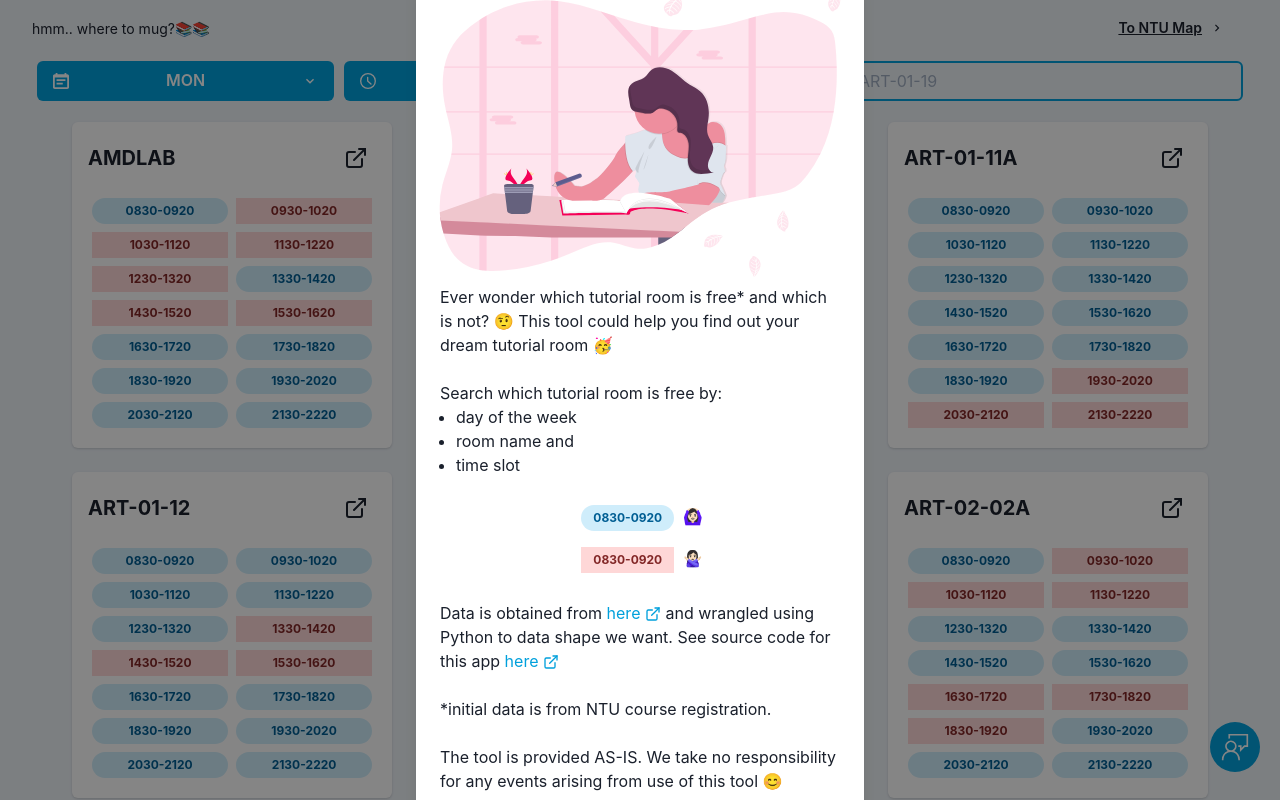
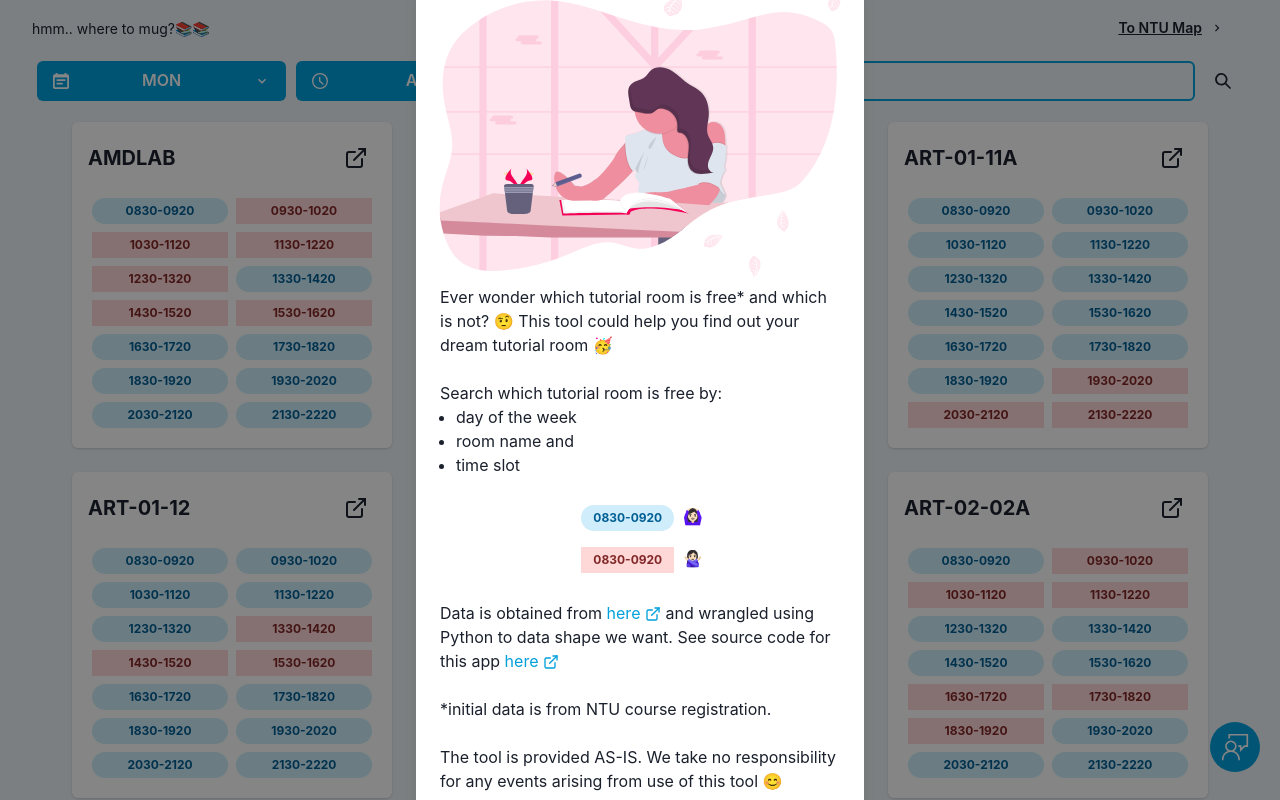
Before and after one commit to OkkarMin/where-to-mug, a Next.js app: page / in a window 1280 px wide. Shown: the top 800 px of the page. Built offline with nearby package versions, Linux system fonts and the light colour scheme.

Commit message:
feat: :sparkles: Add search button and remove searc text debouncer

```diff
--- a/src/components/FilterOptions.tsx
+++ b/src/components/FilterOptions.tsx
@@ -1,8 +1,15 @@
-import React, { FC, ChangeEventHandler, MouseEventHandler } from "react";
+import React, {
+  FC,
+  ChangeEventHandler,
+  KeyboardEventHandler,
+  MouseEventHandler,
+} from "react";
 
 import {
   Button,
   Flex,
+  HStack,
+  IconButton,
   Input,
   Menu,
   MenuButton,
@@ -10,7 +17,12 @@ import {
   MenuItem,
   MenuList,
 } from "@chakra-ui/react";
-import { CalendarIcon, ChevronDownIcon, TimeIcon } from "@chakra-ui/icons";
+import {
+  CalendarIcon,
+  ChevronDownIcon,
+  SearchIcon,
+  TimeIcon,
+} from "@chakra-ui/icons";
 
 const timeSlots = [
   "ALL",
@@ -33,18 +45,24 @@ const timeSlots = [
 const dayList = ["MON", "TUE", "WED", "THU", "FRI"];
 
 export const FilterOptions: FC<{
-  handleSearchTextChange: ChangeEventHandler;
   timeSlot: string;
   handleTimeSlotChange: MouseEventHandler;
   currentDay: string;
   handleDayChange: MouseEventHandler;
+  searchText: string;
+  handleSearchTextChange: ChangeEventHandler;
+  handleSearchTextButton: MouseEventHandler;
+  handleSearchTextEnterKey: KeyboardEventHandler;
 }> = React.memo(
   ({
-    handleSearchTextChange,
     timeSlot,
     handleTimeSlotChange,
     currentDay,
     handleDayChange,
+    searchText,
+    handleSearchTextChange,
+    handleSearchTextButton,
+    handleSearchTextEnterKey,
   }) => {
     return (
       <Flex direction={["column", "row"]} mt="2" px={["4", "8"]} align="center">
@@ -102,16 +120,26 @@ export const FilterOptions: FC<{
             </MenuGroup>
           </MenuList>
         </Menu>
-
+        <HStack width={["full", "auto"]} margin="5px">
           <Input
             borderColor="linkedinBlue"
             colorScheme="linkedin"
             onChange={handleSearchTextChange}
+            onKeyUp={handleSearchTextEnterKey}
             placeholder="Room name... AMDLAB | ART-01-19"
+            value={searchText}
             variant="filled"
             width={["full", "50vw"]}
-          margin="5px"
           />
+          <IconButton
+            aria-label="Search button"
+            onClick={handleSearchTextButton}
+            rounded="md"
+            size="md"
+          >
+            <SearchIcon />
+          </IconButton>
+        </HStack>
       </Flex>
     );
   }
--- a/src/components/Main.tsx
+++ b/src/components/Main.tsx
@@ -28,11 +28,8 @@ export const Main: FC<{}> = () => {
   const [currentDay, setCurrentDay] = useState<string>(
     isWeekDay(numberDay) ? numberDayToStringDay[numberDay] : "MON"
   );
+  const [confirmSearchText, setConfirmSearchText] = useState<string>("");
 
-  const handleSearchTextDebounce = useCallback(
-    debounce((e) => setSearchText(e.target.value), 700),
-    []
-  );
   const handleTimeSlotSelectDebounce = useCallback(
     debounce((e) => setTimeSlot(e.target.value), 125),
     []
@@ -42,10 +39,6 @@ export const Main: FC<{}> = () => {
     []
   );
 
-  const handleSearchTextChange = useCallback(
-    (e: ChangeEvent<any>) => handleSearchTextDebounce(e),
-    []
-  );
   const handleTimeSlotChange = useCallback(
     (e: ChangeEvent<any>) => handleTimeSlotSelectDebounce(e),
     []
@@ -54,6 +47,14 @@ export const Main: FC<{}> = () => {
     (e: ChangeEvent<any>) => handleCurrentDaySelectDebounce(e),
     []
   );
+  const handleSearchTextChange = (e: ChangeEvent<any>) =>
+    setSearchText(e.target.value);
+  const handleSearchTextButton = () => setConfirmSearchText(searchText);
+  const handleSearchTextEnterKey = (e) => {
+    if (e.key === "Enter") {
+      setConfirmSearchText(searchText);
+    }
+  };
 
   return (
     <Flex direction="column" w="full" h="auto" minH="100vh" bg="gray.100">
@@ -78,14 +79,17 @@ export const Main: FC<{}> = () => {
         </Link>
       </Flex>
       <FilterOptions
-        handleSearchTextChange={handleSearchTextChange}
         timeSlot={timeSlot}
         handleTimeSlotChange={handleTimeSlotChange}
         currentDay={currentDay}
         handleDayChange={handleDayChange}
+        searchText={searchText}
+        handleSearchTextChange={handleSearchTextChange}
+        handleSearchTextButton={handleSearchTextButton}
+        handleSearchTextEnterKey={handleSearchTextEnterKey}
       />
       <FreeRoomsCardList
-        searchText={searchText}
+        searchText={confirmSearchText}
         timeSlot={timeSlot}
         currentDay={currentDay}
       />
```
Lines whose indentation alone changed are shown as unchanged.
